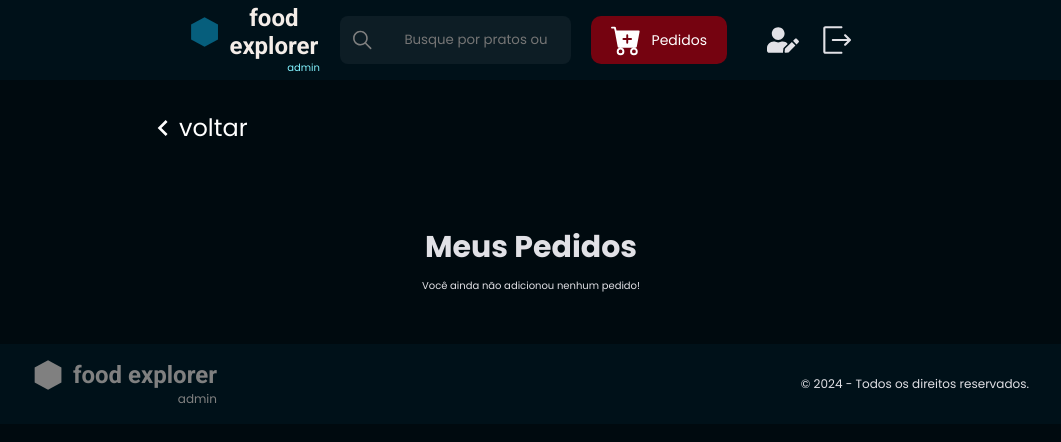
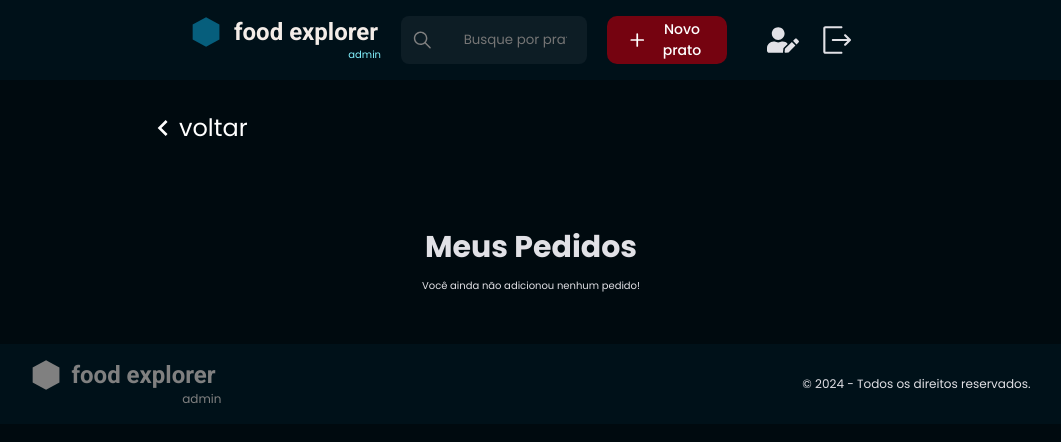
Before and after one commit to larinhab/FoodExplorer_Front, a React (Vite) app: page /cart in a window 1280 px wide. Shown: the top 442 px of the page, without its empty margins (109-1170 px from the left). Built offline with nearby package versions, Linux system fonts and the light colour scheme; sample sign-in values are in the browser's storage.

Commit message:
:new: add admin/user configs

```diff
--- a/src/components/Card/index.jsx
+++ b/src/components/Card/index.jsx
@@ -1,25 +1,29 @@
 import { Container } from "./styles";
 import { Button } from '../Button'
 import { ItensCount } from '../ItensCount'
+import { useNavigate } from "react-router-dom";
 import { useState, useEffect, useCallback } from "react";
-import { useNavigate } from "react-router-dom";
 
 import { data } from "../../utilis/data";
 
+import 'swiper/css'
+import 'swiper/css/bundle'
 import { register } from 'swiper/element/bundle';
 import { Swiper, SwiperSlide } from "swiper/react";
-import 'swiper/css'
-import 'swiper/css/bundle'
 
+import { LuHeart } from "react-icons/lu";
+import { LuClipboardEdit } from "react-icons/lu";
 import { MdKeyboardArrowRight } from "react-icons/md";
-import { LuHeart } from "react-icons/lu";
 
+import { useAuth } from '../../hooks/auth'
+import { USER_ROLE } from '../../utilis/roles.js'
 import { useCart } from "../../context/CartContext";
 
 register();
 
 export function Card() {
     const [countValue, setCountValue] = useState(1);
+    const { user } = useAuth()
     const { addToCart } = useCart()
     const navigate = useNavigate()
 
@@ -34,6 +38,10 @@ export function Card() {
     const handleDetails = (id) => {
         navigate(`plates/${id}`)
     }
+
+    const handleEditPlate = () => {
+        navigate(`/editplate`)
+      }
 
 
     const renderSwiper = (items) => (
@@ -50,7 +58,11 @@ export function Card() {
                 <div className="plate">
 
                     <div className="plate-info">
-                        <LuHeart size={32} style={{ position: 'absolute', top: '40', right: '70', cursor: 'pointer' }}/>
+                        {user && user.role === 'admin' ? (
+                                <LuClipboardEdit size={32} style={{ position: 'absolute', top: '40', right: '70', cursor: 'pointer'}}></LuClipboardEdit>
+                            ) : (
+                                <LuHeart size={32} style={{ position: 'absolute', top: '40', right: '70', cursor: 'pointer' }}/>
+                            )}
                         <img
                             src={item.image}
                             alt={`Imagem do ${item.category}`}
@@ -63,10 +75,14 @@ export function Card() {
 
 
                     <div className="add-cart">
-                        <ItensCount onCountChange={ () => handleCountChange }></ItensCount>
-                            <Button
-                                title="Incluir"
-                                onClick={() => handleAddToCart(item)}></Button>
+                        {user && user.role === 'admin' ? (
+                                <Button title="Deletar" onClick={ handleEditPlate }></Button>
+                            ) : (
+                                <>
+                                <ItensCount onCountChange={ handleCountChange }></ItensCount>
+                                <Button title="Incluir" onClick={() => handleAddToCart(item)}></Button>
+                            </>
+                            )}
                     </div>
                     </div>
 
--- a/src/components/Header/index.jsx
+++ b/src/components/Header/index.jsx
@@ -1,18 +1,20 @@
-import { Container, Search } from './styles'
+import { Input } from '../Input'
+import { Button } from '../Button'
+import { Container } from './styles'
 import { LogoFoodExplorer } from '../Logo/index'
-import { Button } from '../Button'
-import { Input } from '../Input'
 
 import { BsCartPlusFill } from "react-icons/bs";
 import { IoIosSearch } from "react-icons/io";
 import { FaUserEdit } from "react-icons/fa";
+import { LuPlus } from "react-icons/lu";
 import { RxExit } from "react-icons/rx";
 
 import { useAuth } from '../../hooks/auth';
 import { useNavigate } from 'react-router-dom';
+import { USER_ROLE } from '../../utilis/roles.js'
 
 export function Header({children}){
-  const { signOut } = useAuth()
+  const { signOut, user } = useAuth()
   const navigate = useNavigate()
 
   const handleCart = () => {
@@ -23,6 +25,10 @@ export function Header({children}){
     navigate(`/profile`)
   }
 
+  const handleNewPlate = () => {
+    navigate(`/newplate`)
+  }
+
   return (
     <Container>
       <LogoFoodExplorer/>
@@ -31,11 +37,19 @@ export function Header({children}){
              placeholder="Busque por pratos ou ingredientes">
       </Input>
 
-      {/* if(verifyAdminRole) {
-        <Button title="Novo prato" icon={ <LuPlus /> }> </Button>
+      { user && user.role === 'admin' ? (
+          <Button title="Novo prato"
+                  size={32}
+                  icon={ LuPlus }
+                  onClick={ handleNewPlate }>
+          </Button>
+        ) : (
+          <Button title="Pedidos"
+                  icon={ BsCartPlusFill }
+                  onClick={ handleCart }>
+          </Button>
+        )
       }
-      */}
-      <Button title="Pedidos" icon={ BsCartPlusFill } onClick={ handleCart }> </Button>
 
     <div className='icons'>
         <FaUserEdit size={32} onClick={ handleProfile }/>
--- a/src/components/Header/styles.js
+++ b/src/components/Header/styles.js
@@ -1,5 +1,4 @@
 import styled from "styled-components";
-import { Link } from "react-router-dom"
 
 export const Container = styled.header`
     width: 100%;
@@ -28,20 +27,8 @@ export const Container = styled.header`
     }
 
     button{
-        width: 20%;
+        width: 30%;
+        font-size: 14px;
+        font-weight: 500;
     }
 `
-
-export const Search = styled.input`
-    display: flex;
-    align-items: center;
-    justify-content: center;
-
-    height: 48px;
-    padding: 12px 14px;
-    gap: 14px;
-
-    border: none;
-    border-radius: .3125rem;
-    background-color: ${({ theme }) => theme.COLORS.DARK_BLUE_900};
-`
--- a/src/components/Logo/index.jsx
+++ b/src/components/Logo/index.jsx
@@ -1,14 +1,19 @@
+import React from 'react'
+import { Container, Section } from './styles'
+import { useNavigate } from 'react-router-dom'
 import polygno from '../../assets/svg/polygno.svg'
-import { useNavigate } from 'react-router-dom'
-import { Container, Section } from './styles'
-import React from 'react'
+
+import { useAuth } from '../../hooks/auth'
+import { USER_ROLE } from '../../utilis/roles.js'
 
 export function LogoFoodExplorer(){
       const navigate = useNavigate()
+      const { user } = useAuth()
 
       function handleBack(){
         navigate(-1)
       }
+
   return (
     <Container to="/" onClick={ handleBack }>
         <Section>
@@ -16,11 +21,11 @@ export function LogoFoodExplorer(){
             <p className='logo-title'>food explorer</p>
         </Section>
 
-      {/* if(verifyAdminRole) {
+      {
+        user && user.role === 'admin' && (
+            <p>admin</p>
+        )
       }
-    */}
-    <p>admin</p>
-
     </Container>
   )
 }
--- a/src/components/Logo/styles.js
+++ b/src/components/Logo/styles.js
@@ -1,15 +1,17 @@
 import styled from "styled-components";
 
 export const Container = styled.div`
-        //width: 100%;
+
+
         display: flex;
         flex-direction: column;
         justify-content: center;
         align-items: end;
 
         .logo-title {
+            width: 150px;
+
             color: ${({ theme }) => theme.COLORS.WHITE};
-
             font-family: Roboto;
             font-size: 24px;
             font-weight: 700;
--- a/src/hooks/auth.jsx
+++ b/src/hooks/auth.jsx
@@ -1,5 +1,5 @@
+import { api } from '../services/api'
 import { createContext, useContext, useState, useEffect } from "react";
-import { api } from '../services/api'
 
 export const AuthContext = createContext({})
 
--- a/src/pages/Details/index.jsx
+++ b/src/pages/Details/index.jsx
@@ -1,15 +1,17 @@
 import { Container } from './style.js'
+
 import { useParams } from 'react-router-dom'
+import { useNavigate } from "react-router-dom";
+import { useAuth } from '../../hooks/auth.jsx';
 import { useState, useEffect, useCallback } from "react";
-import { useNavigate } from "react-router-dom";
+
+import { useCart } from "../../context/CartContext";
 
 import { Header } from '../../components/Header'
 import { Footer } from '../../components/Footer'
 import { Button } from '../../components/Button/index.jsx';
 import { ButtonBack } from '../../components/ButtonBack/index.jsx'
 import { ItensCount } from '../../components/ItensCount/index.jsx';
-
-import { useCart } from "../../context/CartContext";
 
 import { data } from "../../utilis/data";
 
@@ -19,6 +21,7 @@ export function Details() {
     const navigate = useNavigate()
     const { addToCart } = useCart()
     const { id } = useParams()
+    const { user } = useAuth()
 
     const item = Object.values(data)
     .flat()
@@ -35,6 +38,10 @@ export function Details() {
     const handleCountChange = useCallback((newValue) => {
         setCountValue(newValue);
       }, [])
+
+      const handleEditPlate = () => {
+        navigate(`/editplate`)
+      }
 
     return(
         <Container>
@@ -53,10 +60,17 @@ export function Details() {
                         <p className="plate-description">{item.description}</p>
 
                     <div className="add-cart">
-                        <ItensCount onCountChange={ handleCountChange }></ItensCount>
-                            <Button
-                                title={`Incluir - R$ ${item.price}`}
-                                onClick={() => handleAddToCart(item)}></Button>
+                        {user && user.role === 'admin' ? (
+                                <>
+                                    <Button title="Excluir" onClick={ ''/**handleDeletePlate**/ }></Button>
+                                    <Button title="Editar prato" onClick={ handleEditPlate }></Button>
+                                </>
+                            ) : (
+                                <>
+                                    <ItensCount onCountChange={ handleCountChange }></ItensCount>
+                                    <Button title={`Incluir - R$ ${item.price}`} onClick={() => handleAddToCart(item)}></Button>
+                                </>
+                    )}
                     </div>
                 </div>
                 </div>
--- a/src/pages/Details/style.js
+++ b/src/pages/Details/style.js
@@ -16,9 +16,21 @@ export const Container = styled.div`
         gap: 3rem;
     }
 
+        .plate-info{
+            display: flex;
+            flex-direction: column;
+            justify-content: center;
+            align-items: start;
+
+            gap: 3rem;
+
+            width: 600px;
+            margin-left: 4rem;
+        }
+
         .plate-image {
-            width: 350px;
-            height: 350px;
+            width: 380px;
+            height: 380px;
         }
 
         .plate-name {
@@ -26,8 +38,6 @@ export const Container = styled.div`
             font-size: 40px;
             font-style: normal;
             font-weight: 500;
-
-            margin-bottom: 2rem;
         }
 
         .plate-description {
```
Also changed, not shown: src/pages/Cart/index.jsx (+6 -2 lines).
